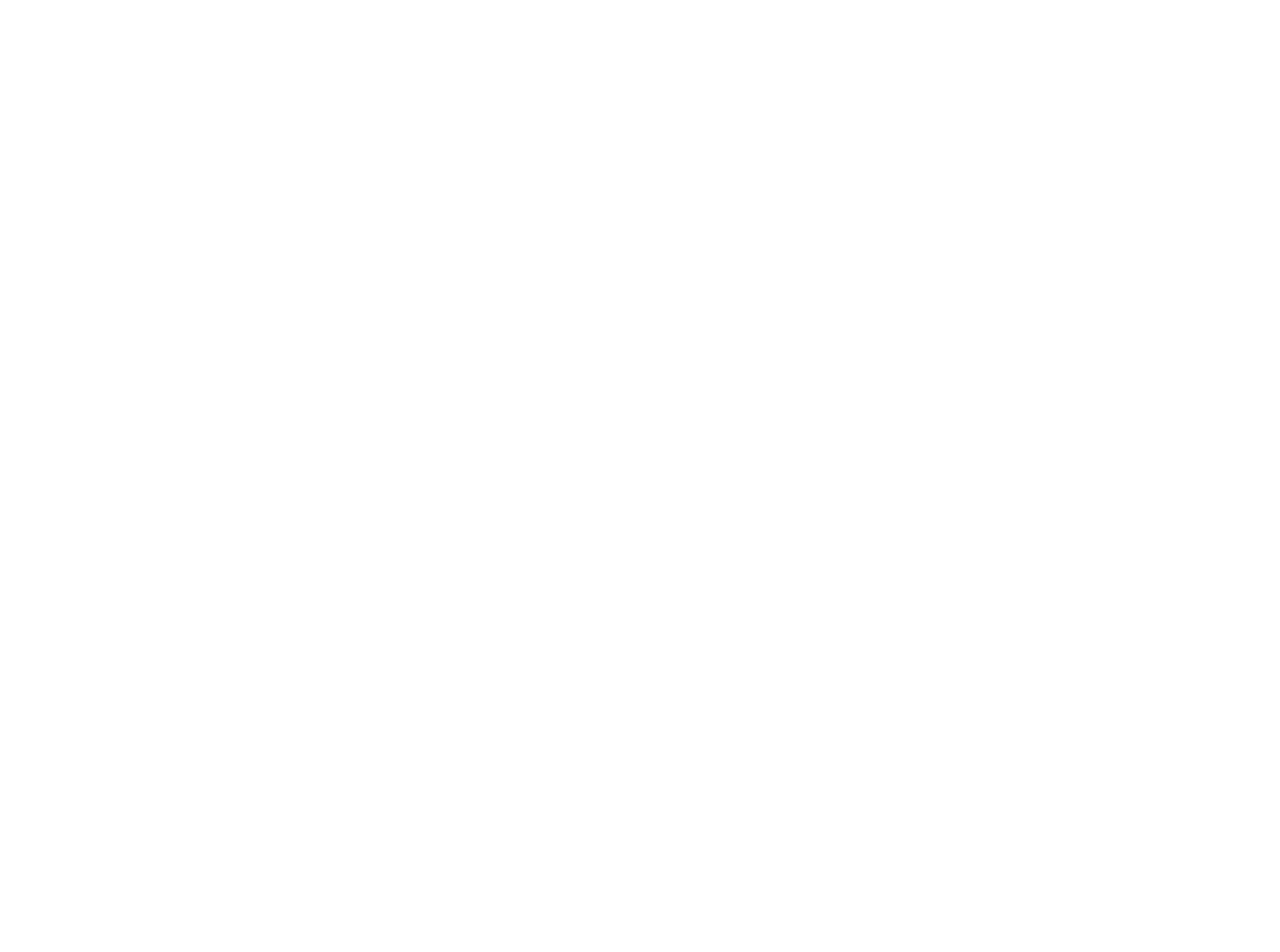
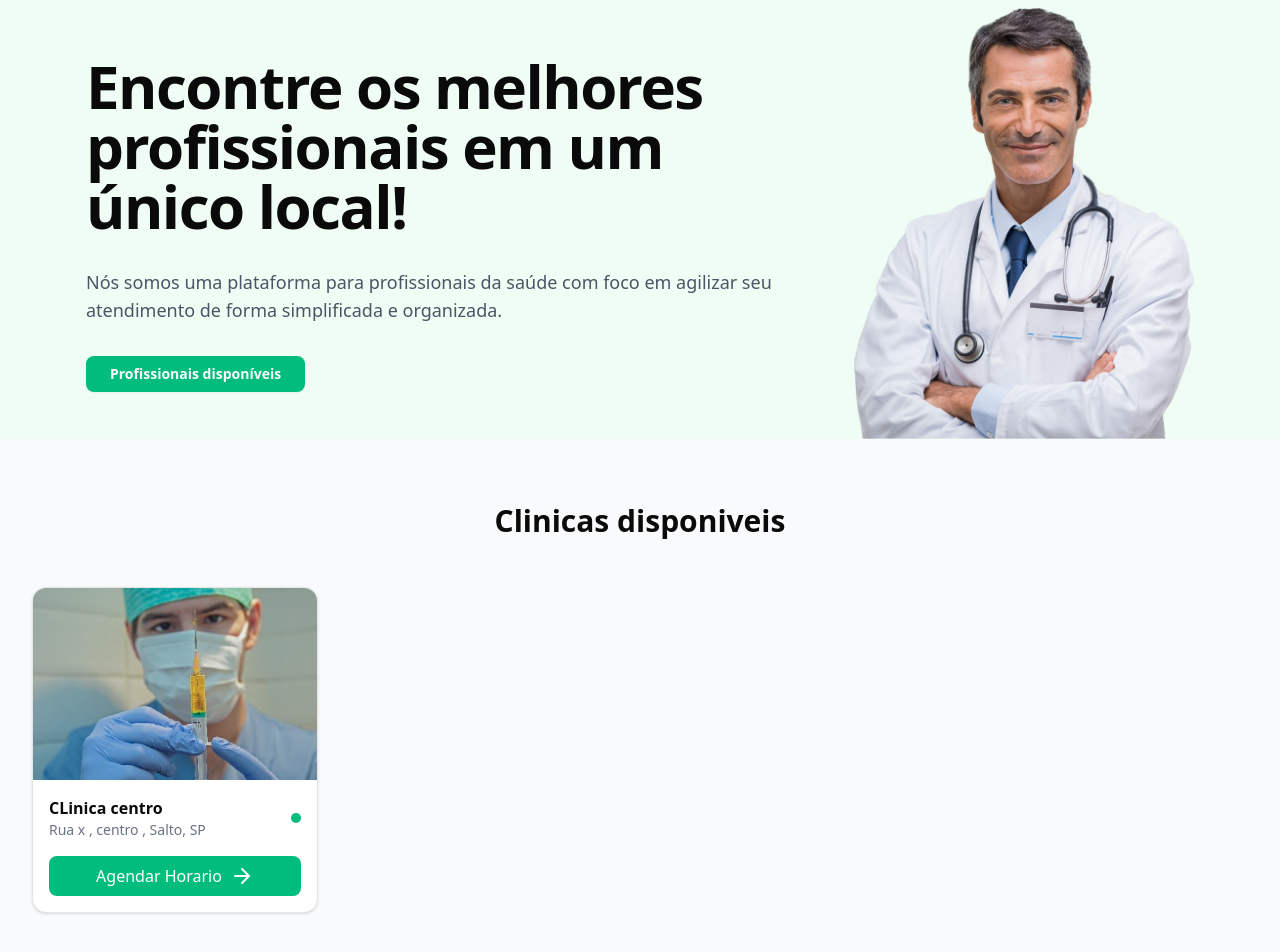
Before and after one commit to VitorTorquato/Saas-clinica, a Next.js app: page / in a window 1280 px wide. Shown: the part 72-1024 px from the top of the page. Before the commit the page ends 800 px from the top, so only its background shows below. Built offline with nearby package versions, Linux system fonts and the light colour scheme.

Commit message:
style: hero and clinics sections created

```diff
--- a/src/app/(public)/_components/hero/Hero.tsx
+++ b/src/app/(public)/_components/hero/Hero.tsx
@@ -1,7 +1,36 @@
+import { Button } from '@/components/ui/button';
+import heroImg from '../../../../../public/images/doctor-hero.png';
+import Image from 'next/image';
+
 export function Hero() {
   return (
-    <div>
+    <section className='bg-green-50 '>
+      <div className='container mx-auto px-4 pt-20 pb-4 sm:pb-0 sm:px-6 lg:px-8'>
+        <main className='flex items-center justify-center'>
+          <article className='flex-[2] max-w-3xl flex flex-col justify-center space-y-8'>
+            <h1 className='text-4xl lg:text-6xl max-w-2xl font-bold tracking-tight'>Encontre os melhores profissionais em um único local!</h1>
 
-    </div>
+            <p className='text-base md:text-lg text-gray-600'>Nós somos uma plataforma para profissionais da saúde com foco em agilizar seu atendimento de forma simplificada e organizada.</p>
+
+            <Button className='bg-emerald-500 hover:bg-emerald-400 w-fit px-6 font-semibold'>
+            Profissionais disponíveis
+            </Button>
+          </article>
+
+          <div className='hidden lg:block'>
+            <Image
+              src={heroImg}
+              alt='Foto ilustrativa profissional da saude'
+              width={340}
+              height={400}
+              quality={100}
+              priority
+              className='object-contain'
+            />
+          </div>
+        </main>
+      </div>
+
+    </section>
   )
 }
--- /dev/null
+++ b/src/app/(public)/_components/professionals/Professionals.tsx
@@ -0,0 +1,62 @@
+import {
+  Card,
+  CardContent,
+  CardDescription,
+  CardFooter,
+  CardHeader,
+  CardTitle,
+} from "@/components/ui/card";
+import fotoImg from "../../../../../public/images/foto1.png";
+
+import Image from "next/image";
+import Link from "next/link";
+import { ArrowRight } from "lucide-react";
+
+export function Professionals() {
+  return (
+    <section className="bg-gray-50 py-16">
+      <div className="container mx-auto px-4 sm:px-6 lg:px-8">
+        <h2 className="text-3xl text-center mb-12 font-bold">
+          Clinicas disponiveis
+        </h2>
+
+        <section className="grid grid-cols-1 gap-6 sm:grid-cols-2 lg:grid-cols-4">
+          <Card className="p-0 overflow-hidden">
+            <CardContent className="p-0">
+              <div>
+                <div className="relative h-48">
+                  <Image
+                    src={fotoImg}
+                    alt="Foto da clinica"
+                    fill
+                    className="object-cover"
+                  />
+                </div>
+              </div>
+
+              <div className="p-4 space-y-4">
+                <div className="flex items-center justify-between">
+                  <div>
+                    <h3 className="font-semibold">CLinica centro</h3>
+                    <p className="text-sm text-gray-500">
+                      Rua x , centro , Salto, SP
+                    </p>
+                  </div>
+
+                  <div className="bg-emerald-500 w-2.5 h-2.5 rounded-full"></div>
+                </div>
+                <Link
+                  href="/clinica/123"
+                  className="w-full bg-emerald-500 hover:bg-emerald-400 text-white flex items-center justify-center py-2 rounded-md text-sm md:text-base font-medium "
+                >
+                  Agendar Horario
+                  <ArrowRight className="ml-2" />
+                </Link>
+              </div>
+            </CardContent>
+          </Card>
+        </section>
+      </div>
+    </section>
+  );
+}
--- a/src/app/(public)/page.tsx
+++ b/src/app/(public)/page.tsx
@@ -1,10 +1,17 @@
 import { Header } from "./_components/header/Header"
+import { Hero } from "./_components/hero/Hero";
+import { Professionals } from "./_components/professionals/Professionals";
 
 
 export default function Home() {
   return (
-    <div>
+    <div className="flex flex-col min-h-screen">
       <Header/>
+
+      <div>
+        <Hero/>
+        <Professionals/>
+      </div>
     </div>
   );
 }
--- /dev/null
+++ b/src/components/ui/card.tsx
@@ -0,0 +1,92 @@
+import * as React from "react"
+
+import { cn } from "@/lib/utils"
+
+function Card({ className, ...props }: React.ComponentProps<"div">) {
+  return (
+    <div
+      data-slot="card"
+      className={cn(
+        "bg-card text-card-foreground flex flex-col gap-6 rounded-xl border py-6 shadow-sm",
+        className
+      )}
+      {...props}
+    />
+  )
+}
+
+function CardHeader({ className, ...props }: React.ComponentProps<"div">) {
+  return (
+    <div
+      data-slot="card-header"
+      className={cn(
+        "@container/card-header grid auto-rows-min grid-rows-[auto_auto] items-start gap-1.5 px-6 has-data-[slot=card-action]:grid-cols-[1fr_auto] [.border-b]:pb-6",
+        className
+      )}
+      {...props}
+    />
+  )
+}
+
+function CardTitle({ className, ...props }: React.ComponentProps<"div">) {
+  return (
+    <div
+      data-slot="card-title"
+      className={cn("leading-none font-semibold", className)}
+      {...props}
+    />
+  )
+}
+
+function CardDescription({ className, ...props }: React.ComponentProps<"div">) {
+  return (
+    <div
+      data-slot="card-description"
+      className={cn("text-muted-foreground text-sm", className)}
+      {...props}
+    />
+  )
+}
+
+function CardAction({ className, ...props }: React.ComponentProps<"div">) {
+  return (
+    <div
+      data-slot="card-action"
+      className={cn(
+        "col-start-2 row-span-2 row-start-1 self-start justify-self-end",
+        className
+      )}
+      {...props}
+    />
+  )
+}
+
+function CardContent({ className, ...props }: React.ComponentProps<"div">) {
+  return (
+    <div
+      data-slot="card-content"
+      className={cn("px-6", className)}
+      {...props}
+    />
+  )
+}
+
+function CardFooter({ className, ...props }: React.ComponentProps<"div">) {
+  return (
+    <div
+      data-slot="card-footer"
+      className={cn("flex items-center px-6 [.border-t]:pt-6", className)}
+      {...props}
+    />
+  )
+}
+
+export {
+  Card,
+  CardHeader,
+  CardFooter,
+  CardTitle,
+  CardAction,
+  CardDescription,
+  CardContent,
+}
```
